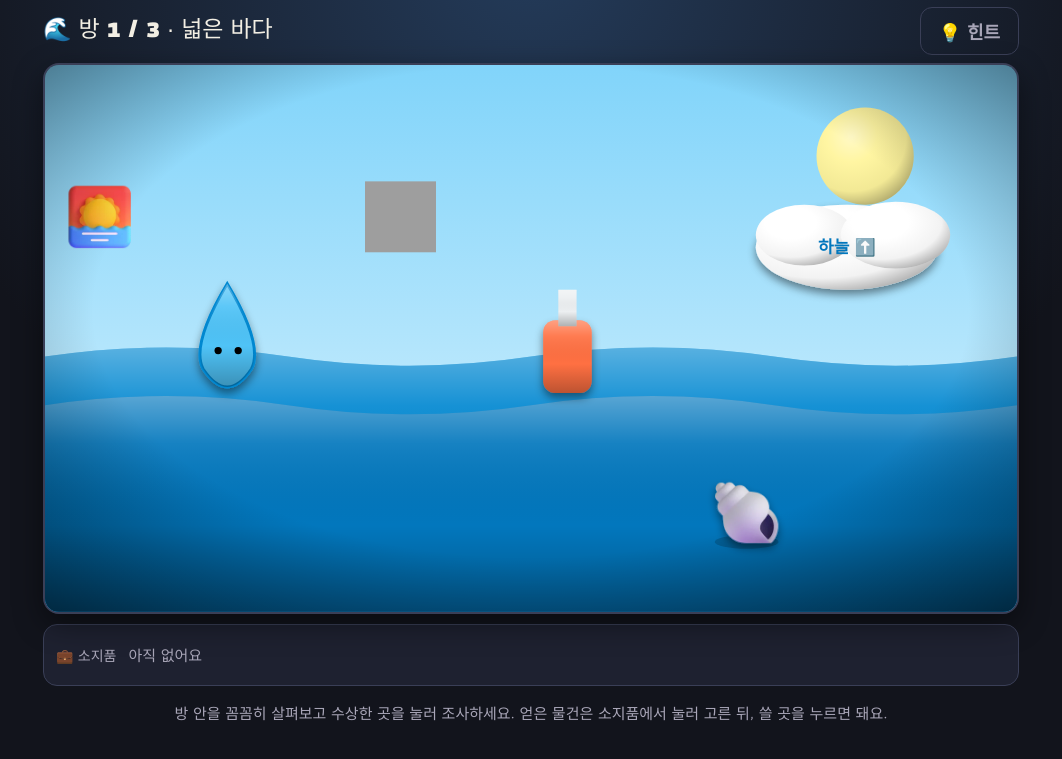
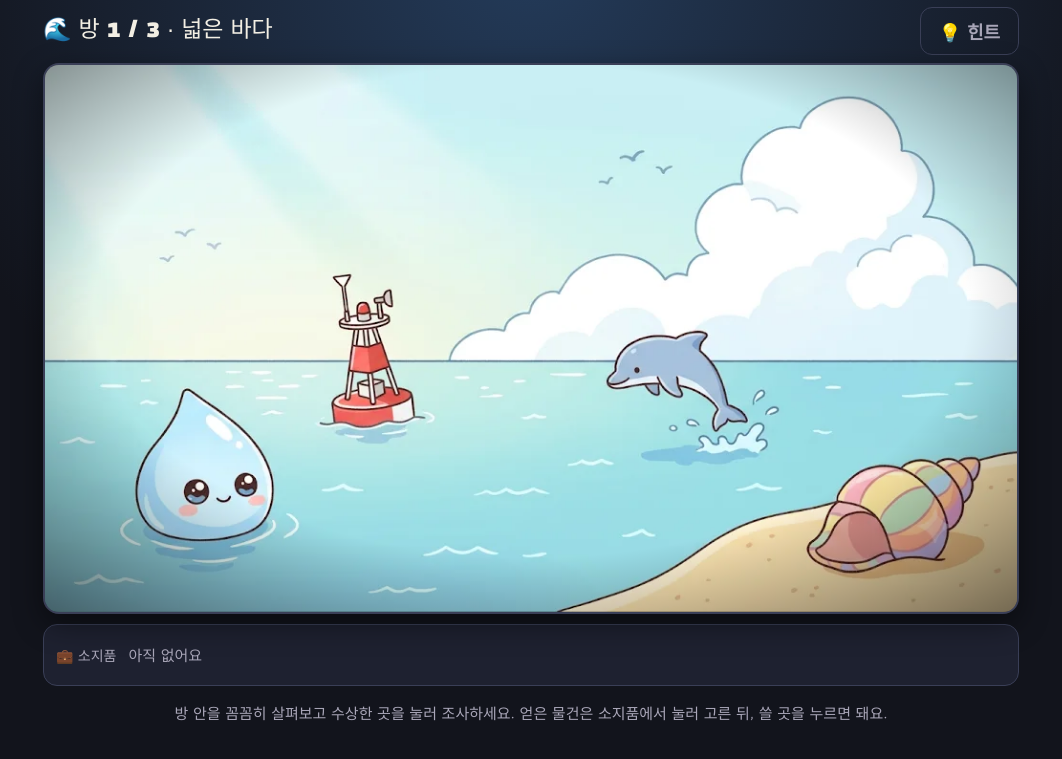
Before and after one commit to mummummi/game4grade, a plain HTML site: page g4-water.html in a window 1280 px wide. Both pictures are taken after a click on the button "탈출 시작 ▶". Shown: the part 51-810 px from the top of the page, without its empty margins (109-1171 px from the left). Drawn offline with Linux system fonts and the light colour scheme; grey boxes are pictures that could not be loaded.

Commit message:
4학년 물방울 똑똑이의 대모험 방탈출 배경을 AI 일러스트로 교체
Co-Authored-By: Claude Opus 5.5 <noreply@anthropic.com>
Claude-Session: https://claude.ai/code/session_01ScfXXMpeK4xSozEf9WkLBv

```diff
--- a/g4-water.html
+++ b/g4-water.html
@@ -29,7 +29,7 @@ button{font-family:inherit;font-size:18px;border:0;border-radius:12px;padding:10
 .roombar{display:flex;justify-content:space-between;align-items:center;margin:6px 0 8px;gap:8px;flex-wrap:wrap}
 .scene{position:relative;width:100%;border-radius:16px;overflow:hidden;border:2px solid var(--line);box-shadow:0 10px 30px rgba(0,0,0,.45);background:#000}
 .scene svg{display:block;width:100%;height:auto}
-.hot{cursor:pointer;transition:filter .15s}
+.hot .ah{fill:#fff;fill-opacity:0;stroke:#fff;stroke-opacity:0;stroke-width:5;transition:fill-opacity .15s,stroke-opacity .15s}.hot:hover .ah{fill-opacity:.14;stroke-opacity:.95}.hot.selhint .ah{stroke:#ffd54f;stroke-opacity:1;fill-opacity:.12}.hot.done .ah{fill-opacity:0}.hot{cursor:pointer;transition:filter .15s}
 .hot:hover{filter:drop-shadow(0 0 12px color-mix(in srgb,var(--gold) 90%,transparent)) brightness(1.08)}
 .hot.done{filter:saturate(.75)}
 .hot.selhint{animation:hl 1.2s ease-in-out infinite}
@@ -365,6 +365,19 @@ const sw=S*1.1;return EM(x,y-S*0.12,e,S*0.68,'filter="url(#sh)"')+R(x-sw/2,y+S*0
 /* 🧸 분위기 소품 (문제와 상관없는 기물 · 눌러 보면 설명만 나와요) */
 const DECOR=[[["a", "🐬", "돌고래", 585, 250, 150, "돌고래가 물 위로 점프해요! 첨벙!"], ["f", "🐚", "소라 껍데기", 1155, 735, 125, "귀에 대면 바닷소리가 들려요."], ["a", "🌅", "수평선", 90, 250, 150, "해가 바다 너머로 반짝여요."]], [["a", "✈️", "비행기", 1020, 250, 150, "구름 사이로 비행기가 지나가요."], ["f", "🌈", "작은 무지개", 1035, 735, 125, "햇빛과 물방울이 만든 무지개예요."], ["a", "🐦", "철새 떼", 90, 250, 150, "V자 모양으로 날아가는 철새들이에요."]], [["f", "📸", "댐 공사 사진", 90, 735, 125, "댐을 처음 지을 때 사진이에요."], ["f", "🦺", "구명조끼", 495, 735, 125, "관리소 직원용 구명조끼예요."], ["f", "🐟", "물고기 계단", 900, 735, 125, "물고기가 거슬러 오르는 길이래요."]]];
 DECOR.forEach((list,ri)=>{const r=THEME.rooms[ri];if(!r)return;list.forEach((d,k)=>r.objects.push({id:'deco'+k,deco:1,title:d[1]+' '+d[2],art:DART(d),html:'<div class="box">'+d[6]+'</div>'}))});
+/* 🖼️ AI 배경 그림 */
+const ARTMAP={"rooms": [{"drop": [150, 530, 230, 260], "buoy": [450, 340, 160, 250], "door": [1070, 50, 520, 350], "deco0": [920, 430, 270, 210], "deco1": [1250, 640, 290, 200], "deco2": [0, 460, 440, 60]}, {"lab": [70, 470, 370, 300], "rain": [640, 340, 320, 400], "door": [1250, 70, 350, 670], "deco0": [460, 150, 190, 120], "deco1": [990, 410, 260, 120], "deco2": [900, 90, 220, 150]}, {"chart": [50, 40, 400, 370, {"svg": "T(245,250,'월별 강수량','#5d4037',40,'bold')"}], "gate": [1210, 300, 380, 600], "deco0": [130, 410, 280, 270], "deco1": [600, 510, 190, 230], "deco2": [880, 290, 320, 270]}], "id": "g4-water"};
+const AMbox=a=>{const ns='http://www.w3.org/2000/svg';const sv=document.createElementNS(ns,'svg');sv.setAttribute('width','1600');sv.setAttribute('height','900');sv.style.cssText='position:absolute;left:-9999px;top:0';sv.innerHTML=DEFS+a;document.body.appendChild(sv);let b={x:0,y:0,width:1,height:1};try{const g=document.createElementNS(ns,'g');while(sv.childNodes.length>1)g.appendChild(sv.childNodes[1]);sv.appendChild(g);const r=g.getBBox();b={x:r.x,y:r.y,width:r.width||1,height:r.height||1}}catch(e){}sv.remove();return b};
+ARTMAP.rooms.forEach((hot,ri)=>{const r=THEME.rooms[ri];if(!r||!hot)return;const src='art/'+ARTMAP.id+'_'+(ri+1)+'.webp';
+ r.bg=()=>`<image href="${src}" x="0" y="0" width="1600" height="900" preserveAspectRatio="xMidYMid slice"/>`;
+ r.objects=r.objects.filter(o=>!(o.deco&&!hot[o.id]));
+ r.objects.forEach(o=>{const h=hot[o.id];if(!h)return;const [x,y,w,hh,opt]=h;const old=o.art;
+  o.art=()=>{let s='';if(opt&&opt.keep){const [tx,ty,sc]=opt.keep;s=`<g transform="translate(${tx} ${ty}) scale(${sc})">${val(old)}</g>`}
+   if(opt&&opt.clip){const [ox,oy,orr,nx,ny,nr]=opt.clip;const sc=nr/orr;const cid='cl_'+o.id;s+=`<clipPath id="${cid}"><circle cx="${ox}" cy="${oy}" r="${orr}"/></clipPath><g transform="translate(${nx-ox*sc} ${ny-oy*sc}) scale(${sc})"><g clip-path="url(#${cid})">${val(old)}</g></g>`}
+   if(opt&&opt.lab){const arr=eval(opt.lab.expr);s+=arr.map((t,i)=>{const [lx,ly]=opt.lab.pos?opt.lab.pos[i]:[x+w*(i+.5)/arr.length,opt.lab.y];return `<rect x="${lx-48}" y="${ly-30}" width="96" height="56" rx="14" fill="#3e2723" stroke="#ffe082" stroke-width="4" opacity=".92"/><text x="${lx}" y="${ly+10}" text-anchor="middle" font-size="32" font-weight="bold" fill="#ffe082">${t}</text>`}).join('')}
+   if(opt&&opt.svg){s+=eval(opt.svg)}
+   if(opt&&opt.fit){const a=val(old);const b=AMbox(a);const p=opt.pad??0.9;const sc=Math.min(w/b.width,hh/b.height)*p;const tx=x+w/2-(b.x+b.width/2)*sc,ty=y+hh/2-(b.y+b.height/2)*sc;s=`<g transform="translate(${tx} ${ty}) scale(${sc})" opacity="${opt.op??1}">${a}</g>`}
+   return s+`<rect class="ah" x="${x}" y="${y}" width="${w}" height="${hh}" rx="22"/>`}})});
 THEME.rooms.forEach((r,ri)=>r.objects.forEach(o=>{if(!o._rid){o.id='r'+ri+'_'+o.id;o._rid=1}}));/* 방마다 물건 id를 따로 → 다른 방의 같은 이름 문/물건이 '이미 푼 것'으로 처리되는 문제 방지 */
 try{const U=S.used||{};if(Object.keys(U).some(k=>!/^[pu]_r\d+_/.test(k))){THEME.rooms.forEach((r,ri)=>r.objects.forEach(o=>{const base=o.id.replace(/^r\d+_/,'');['p_','u_'].forEach(pf=>{if(U[pf+base]&&(ri<S.room||(base!=='door'&&ri<=S.room)))U[pf+o.id]=1})}));Object.keys(U).forEach(k=>{if(!/^[pu]_r\d+_/.test(k))delete U[k]});S.used=U;save()}}catch(e){}/* 예전 저장 기록 옮기기 */
 TH=THEME;if(GRADE<=2)document.body.classList.add('kids');S.max=S.max||0;render();
```
Also changed, not shown: art/g4-water_1.webp (added), art/g4-water_2.webp (added), art/g4-water_3.webp (added).
